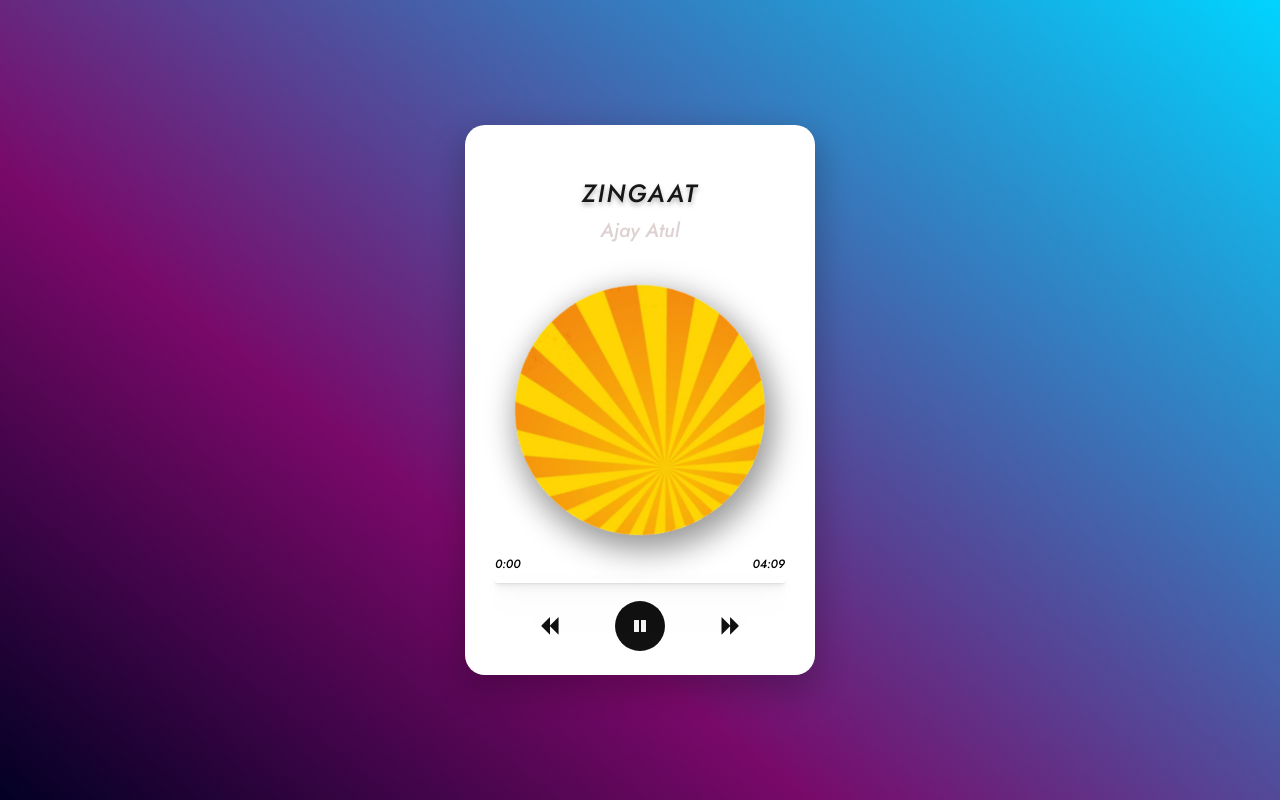
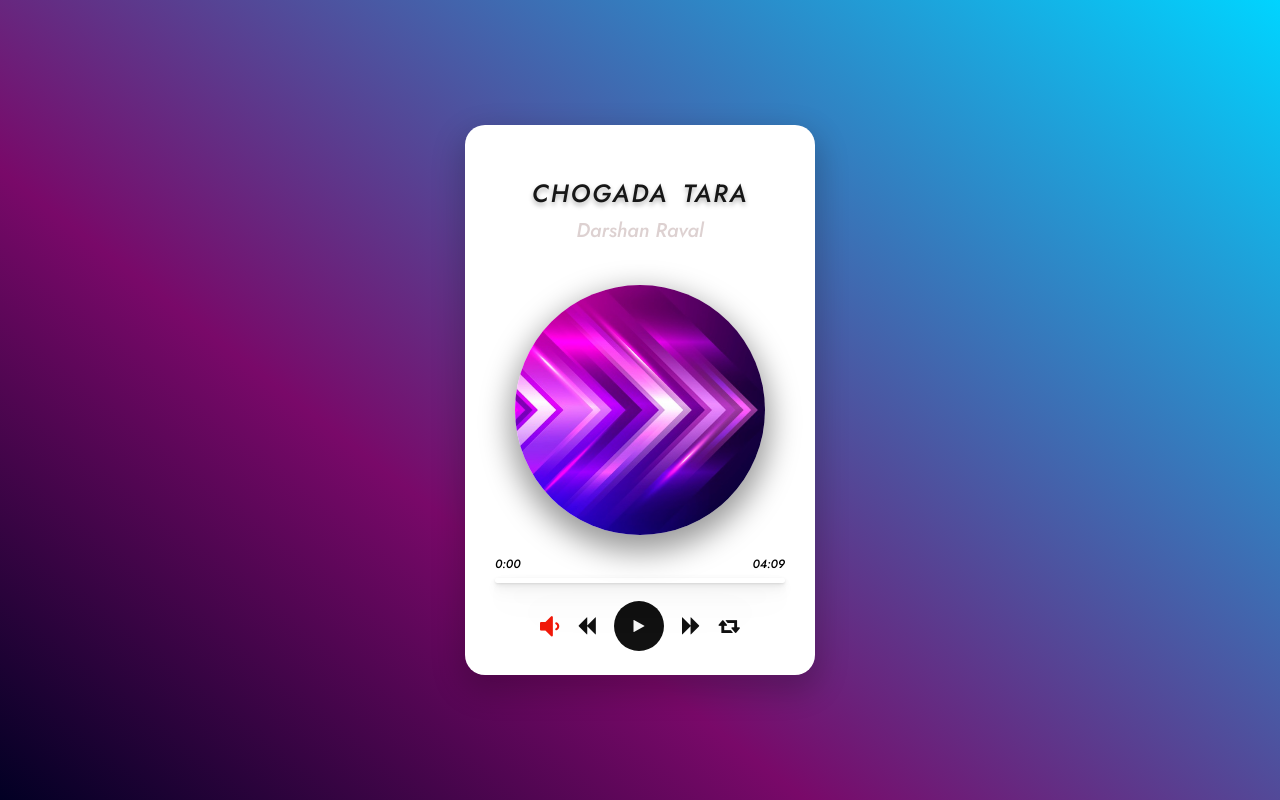
Before and after one commit to varshil-shah/web-music-player, a plain HTML site: page index.html in a window 1280 px wide. Both pictures are taken after a click on the icon 549 px from the left and 626 px from the top of the page. Drawn offline with Linux system fonts and the light colour scheme.

Commit message:
Add loop and mute features

```diff
--- a/CSS/style.css
+++ b/CSS/style.css
@@ -72,12 +72,15 @@ img {
   margin: auto;
   margin-top: 0.8rem;
 }
+
 .music_controls .fa {
   color: #111111;
   font-size: 2rem;
   cursor: pointer;
+  align-content: center;
   filter: drop-shadow(0 1.2rem 3rem 0.5rem rgba(0, 0, 0, 0.2));
 }
+
 .music_controls .main_button {
   width: 5rem;
   height: 5rem;
@@ -158,6 +161,14 @@ img {
   font-size: 1.2rem;
 }
 
+#loop.active {
+  color: rgb(241, 25, 10);
+}
+
+#mute.active {
+  color: rgb(241, 25, 10);
+}
+
 @media (max-width: 386px) {
   .music_container {
     width: 30rem; /* 1rem = 10 px */
--- a/JS/script.js
+++ b/JS/script.js
@@ -9,6 +9,8 @@ let progress = document.getElementById("progress");
 let currentTimeUpdate = document.getElementById("current_time");
 let durationTime = document.getElementById("duration");
 const progress_div = document.getElementById("progress_div");
+const loop = document.getElementById("loop");
+const mute = document.getElementById("mute");
 
 const songs = [
   {
@@ -28,6 +30,12 @@ const songs = [
     title: "Some-Sunshine",
     artist: "Sharman-Joshi",
     img: "image-3",
+  },
+  {
+    name: "Perfect",
+    title: "Perfect",
+    artist: "Ed Sheeran",
+    img: "image-1",
   },
   {
     name: "humsafar",
@@ -81,7 +89,6 @@ const loadSong = (songs) => {
 
 let songIndex = 0;
 const nextSong = () => {
-  // formula
   songIndex = (songIndex + 1) % songs.length;
   loadSong(songs[songIndex]);
   playMusic();
@@ -90,12 +97,36 @@ const nextSong = () => {
 onloadFun = () => loadSong(songs[0]);
 
 const prevSong = () => {
-  // formula
   songIndex = (songIndex - 1 + songs.length) % songs.length;
-  // 1 = (1-1+6) % 6 = 0
-  // 2 = (2-1+6) = 7%6 = 1
   loadSong(songs[songIndex]);
   playMusic();
+};
+
+// Looping a music
+
+const replaySong = () => {
+  loop.classList.toggle("active");
+  if (loop.classList.contains("active")) {
+    music.loop = true;
+    loop.title = "Unloop";
+  } else {
+    music.loop = false;
+    loop.title = "Loop";
+    music.addEventListener("ended", nextSong);
+  }
+};
+
+// mute the audio
+
+const muteAudio = () => {
+  mute.classList.toggle("active");
+  if (mute.classList.contains("active")) {
+    music.muted = true;
+    mute.title = "Unmute";
+  } else {
+    music.muted = false;
+    mute.title = "mute";
+  }
 };
 
 // Progress JS
@@ -133,8 +164,9 @@ progress_div.addEventListener("click", (event) => {
   music.currentTime = move_progress;
 });
 
+music.addEventListener("ended", nextSong);
+
 // If the music get completed it will automatically play the next one.
-music.addEventListener("ended", nextSong);
 
 next.addEventListener("click", nextSong);
 prev.addEventListener("click", prevSong);
--- a/index.html
+++ b/index.html
@@ -33,9 +33,11 @@
 
             <!-- Controls -->
             <div class="music_controls">
+                <i class="fa fa-volume-down" onclick="muteAudio();" style="font-size: 30px;" id="mute" title="Mute"></i>
                 <i class="fa fa-backward" id="prev" title="Previous"></i>
                 <i class="fa fa-play main_button" id="play" title="Play"></i>
                 <i class="fa fa-forward" id="next" title="Next"></i>
+                <i class="fa fa-retweet" onclick="replaySong();" id="loop" title="Loop"></i>
             </div>
         </div>
     </div>
```
Also changed, not shown: 2 other files.
